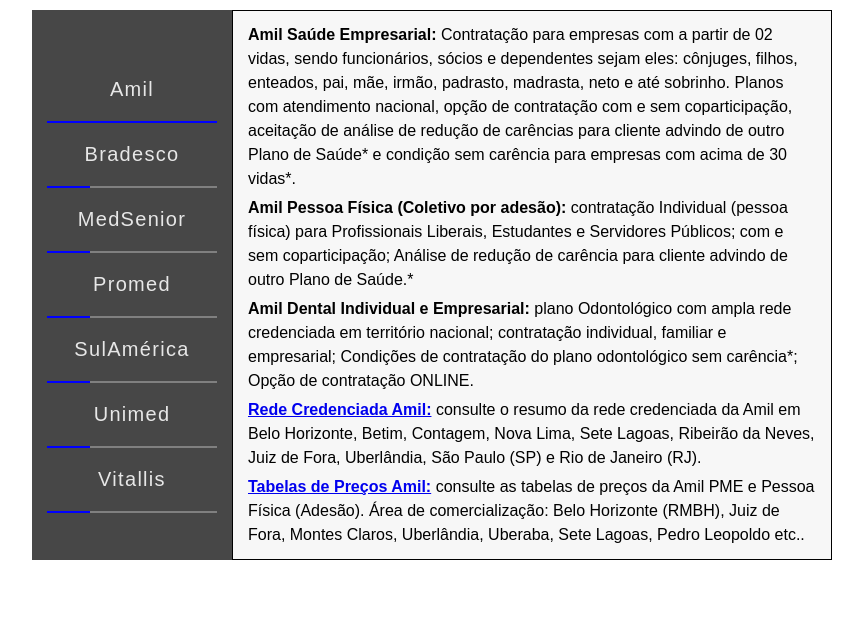
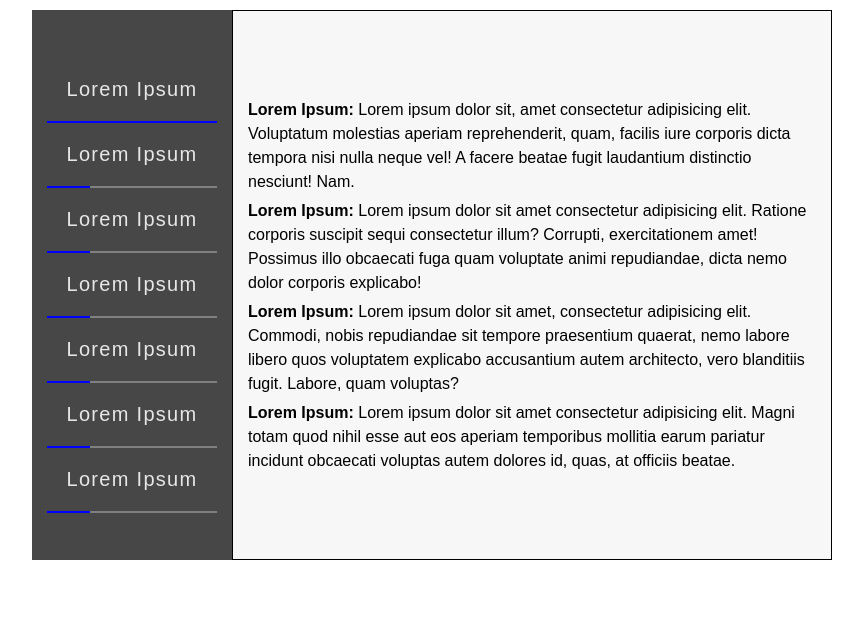
Before and after one commit to bzenky/testeMenuNavegacao, a plain HTML site: page index.html in a window 1280 px wide. Shown: the part 161-800 px from the top of the page, without its empty margins (208-1071 px from the left). Drawn offline with Linux system fonts and the light colour scheme.

Commit message:
fill and change text to lorem ipsum

```diff
--- a/index.html
+++ b/index.html
@@ -10,71 +10,90 @@
 <body>
   <div class="container">
     <div class="title">
-      Principais Planos de Saúde
+      Lorem Lorem Ipsum
     </div>
     <div class="card">
       <div id="list" class="list">
-        <a href="#" class="link active">Amil</a>
-        <a href="#" class="link">Bradesco</a>
-        <a href="#" class="link">MedSenior</a>
-        <a href="#" class="link">Promed</a>
-        <a href="#" class="link">SulAmérica</a>
-        <a href="#" class="link">Unimed</a>
-        <a href="#" class="link">Vitallis</a>
+        <a href="#" class="link active">Lorem Ipsum</a>
+        <a href="#" class="link">Lorem Ipsum</a>
+        <a href="#" class="link">Lorem Ipsum</a>
+        <a href="#" class="link">Lorem Ipsum</a>
+        <a href="#" class="link">Lorem Ipsum</a>
+        <a href="#" class="link">Lorem Ipsum</a>
+        <a href="#" class="link">Lorem Ipsum</a>
       </div>
       <div class="textCard">
         <div class="text active">
-          <p><strong>Amil Saúde Empresarial:</strong> Contratação para empresas com a partir de 02 vidas, sendo funcionários, sócios e dependentes sejam eles: cônjuges, filhos, enteados, pai, mãe, irmão, padrasto, madrasta, neto e até sobrinho. Planos com atendimento nacional, opção de contratação com e sem coparticipação, aceitação de análise de redução de carências para cliente advindo de outro Plano de Saúde* e condição sem carência para empresas com acima de 30 vidas*.</p>
+          <p><strong>Lorem Ipsum:</strong> Lorem ipsum dolor sit, amet consectetur adipisicing elit. Voluptatum molestias aperiam reprehenderit, quam, facilis iure corporis dicta tempora nisi nulla neque vel! A facere beatae fugit laudantium distinctio nesciunt! Nam.</p>
 
-          <p><strong>Amil Pessoa Física (Coletivo por adesão):</strong> contratação Individual (pessoa física) para Profissionais Liberais, Estudantes e Servidores Públicos; com e sem coparticipação; Análise de redução de carência para cliente advindo de outro Plano de Saúde.*</p>
+          <p><strong>Lorem Ipsum:</strong> Lorem ipsum dolor sit amet consectetur adipisicing elit. Ratione corporis suscipit sequi consectetur illum? Corrupti, exercitationem amet! Possimus illo obcaecati fuga quam voluptate animi repudiandae, dicta nemo dolor corporis explicabo!</p>
 
-          <p><strong>Amil Dental Individual e Empresarial:</strong> plano Odontológico com ampla rede credenciada em território nacional; contratação individual, familiar e empresarial; Condições de contratação do plano odontológico sem carência*; Opção de contratação ONLINE.</p>
+          <p><strong>Lorem Ipsum:</strong> Lorem ipsum dolor sit amet, consectetur adipisicing elit. Commodi, nobis repudiandae sit tempore praesentium quaerat, nemo labore libero quos voluptatem explicabo accusantium autem architecto, vero blanditiis fugit. Labore, quam voluptas?</p>
 
-          <p><strong><a href="amil/rede-credenciada-amil.pdf" target="_blank">Rede Credenciada Amil:</a></strong> consulte o resumo da rede credenciada da Amil em Belo Horizonte, Betim, Contagem, Nova Lima, Sete Lagoas, Ribeirão da Neves, Juiz de Fora, Uberlândia, São Paulo (SP) e Rio de Janeiro (RJ).</p>
-
-          <p><strong><a href="amil/tabelas.html" target="_blank">Tabelas de Preços Amil:</a></strong> consulte as tabelas de preços da Amil PME e Pessoa Física (Adesão). Área de comercialização: Belo Horizonte (RMBH), Juiz de Fora, Montes Claros, Uberlândia, Uberaba, Sete Lagoas, Pedro Leopoldo etc..</p>
-
+          <p><strong>Lorem Ipsum:</strong> Lorem ipsum dolor sit amet consectetur adipisicing elit. Magni totam quod nihil esse aut eos aperiam temporibus mollitia earum pariatur incidunt obcaecati voluptas autem dolores id, quas, at officiis beatae.</p>
         </div>
         <div class="text">
-          <p><strong>Bradesco Saúde Empresarial:</strong> contratação Bradesco Saúde Empresa a partir de 03 vidas*; Plano com atendimento em Belo Horizonte: Rede Perfil; Plano Bradesco Saúde com atendimento Nacional: Nacional Flex, TOP Nacional, Plus e Premium. Planos com ou sem coparticipação; Análise de redução de carências para empresa advinda de outro plano de saúde*. Plano sem carência para empresas com no mínimo 30 vidas;</p>
+          <p><strong>Lorem Ipsum:</strong> Lorem ipsum dolor sit amet consectetur adipisicing elit. Optio necessitatibus quia, hic rem cumque mollitia qui dolor molestiae veritatis beatae voluptatem consectetur iure, corporis suscipit maxime placeat obcaecati, eveniet praesentium.</p>
 
-          <p><strong>Bradesco Saúde Pessoa Física (Coletivo por Adesão):</strong> contratação Bradesco Saúde Individual (coletivo por adesão) para Médicos, Advogados, Engenheiros, Servidores Públicos, Dentista etc.; Planos com e sem coparticipação; Análise de redução de carência para clientes advindos de outro Plano de Saúde.*</p>
+          <p><strong>Lorem Ipsum:</strong> Lorem ipsum dolor sit amet consectetur adipisicing elit. Rerum, libero! Alias expedita enim modi sapiente ad nisi tempora! Alias totam commodi sapiente qui ipsam voluptas, culpa consequatur dicta vitae inventore.</p>
 
-          <p><strong>Bradesco Dental Individual e Empresarial:</strong> ampla rede credenciada em território nacional; Opções de contratação do plano Bradesco Dental individual e empresarial;</p>
+          <p><strong>Lorem Ipsum:</strong> Lorem ipsum dolor sit amet consectetur adipisicing elit. Nihil odit earum quaerat ipsum nam non soluta asperiores pariatur dolor, accusantium dolores nostrum totam magnam exercitationem sunt eius natus. Soluta, accusamus!</p>
 
-          <p><a href="bradesco/rede-credenciada-bradesco.pdf" target="_blank"><strong>Rede Credenciada Bradesco Saúde:</strong></a> consulte o resumo da rede credenciada do Bradesco Saúde em Belo Horizonte, Betim, Contagem, Nova Lima, Lagoa Santa, Pedro Leopoldo, Sete Lagoas, Santa Luzia, Uberlândia e Vespasiano.</p>
-
-          <p><a href="bradesco/tabelas.html" target="_blank"><strong>Tabelas de Preços Bradesco Saúde:</strong></a> consulte as tabelas de preços Bradesco Saúde Individual (coletivo por adesão) e Empresarial (SPG).</p>
+          <p><strong>Lorem Ipsum:</strong> Lorem ipsum dolor sit amet consectetur adipisicing elit. Necessitatibus asperiores repellat ab voluptatibus aperiam amet cupiditate doloribus in error magni quisquam, inventore minima, maxime architecto consequatur sequi enim impedit ipsam.</p>
         </div>
         <div class="text">
-          <p>MedSênior: Plano de Saúde para Terceira Idade</p>
+          <p>Lorem Ipsum: Lore Lore IP IP</p>
 
-          <p>É um plano que não se preocupa apenas com os atendimentos ambulatoriais e hospitalares, também cuida da sua saúde de forma preventiva. Sua extensa equipe de profissionais é composta por médicos, enfermeiros, nutricionistas, assistentes sociais e psicólogos.</p>
+          <p>Lorem ipsum dolor sit amet consectetur adipisicing elit. Modi, atque. Facere at deleniti qui quibusdam porro dicta, expedita atque alias eius inventore autem beatae nulla. Sit veritatis nobis inventore accusamus?</p>
 
           <ul>
-            <li>Único plano especializado na 3ª Idade;</li>
-            <li>Programa de Medicina Preventiva MedSênior;</li>
-            <li>Oficinas de Saúde e Bem-estar;</li>
-            <li>Núcleo de Medicina Preventiva MedSênior;</li>
-            <li>Plano de Cuidado Assistencial.</li>
+            <li>Lorem, ipsum dolor sit amet consectetur adipisicing elit;</li>
+            <li>Lorem, ipsum dolor sit amet consectetur adipisicing elit;</li>
+            <li>Lorem, ipsum dolor sit amet consectetur adipisicing elit;</li>
+            <li>Lorem, ipsum dolor sit amet consectetur adipisicing elit;</li>
+            <li>Lorem, ipsum dolor sit amet consectetur adipisicing elit;</li>
           </ul>
 
-          <p><strong><a href="medsenior/tabelas.html" target="_blank">Tabelas de Preços MedSênior:</strong></a> consulte a tabela de preços da MedSênior - Plano de Saúde para Melhor Idade.</p>
+          <p><strong>Lorem Ipsum</strong></a> Lorem ipsum dolor sit amet consectetur adipisicing elit. Libero quaerat ex necessitatibus sapiente hic ipsum harum quis suscipit illo, alias quia id porro odit repellat accusamus mollitia fugit quam atque.</p>
         </div>
-        <div class="text">Teste 4</div>
         <div class="text">
-          <p><strong>Sul América Saúde PME: contratação Sul América Saúde para empresa com partir de 03 vidas; Planos com atendimento Nacional:</strong> Análise de redução de carências para clientes advindos de outros planos de saúde*; Planos sem carência para empresas a partir de 10 beneficiários (exceto pré existência)*;</p>
+          <p><strong>Lorem Ipsum:</strong> Lorem ipsum dolor sit amet consectetur adipisicing elit. Officia eligendi iusto ab fugit commodi? Architecto nulla sed maiores? Cumque quaerat temporibus possimus! Deleniti ullam laudantium officia quo non voluptates suscipit.</p>
 
-          <p><strong>Sul América Saúde Pessoa Física (Coletivo por Adesão):</strong> contratação do Plano Sul América Saúde Individual (adesão) para Profissionais Liberais, Estudantes e Servidores Públicos; Planos com e sem coparticipações; Análise de redução de carência para clientes advindos de outros Planos de Saúde*;</p>
+          <p><strong>Lorem Ipsum:</strong> Lorem ipsum dolor sit amet consectetur adipisicing elit. Nostrum eaque est impedit saepe reprehenderit, deserunt perspiciatis voluptatem iure, suscipit, amet in consectetur ad corporis animi eum consequatur sit molestias repellendus!</p>
 
-          <p><strong>Sul América Dental:</strong> ampla rede credenciada em território nacional; contratação empresarial a partir de 03 vidas; opções de contratação do plano sem carência*;</p>
+          <p><strong>Lorem Ipsum:</strong> Lorem ipsum dolor sit amet consectetur, adipisicing elit. Consequuntur saepe cupiditate aut corporis cum id reprehenderit sequi dolorem sint vitae sapiente sed, placeat, tenetur, esse voluptatum explicabo error ipsum ut?</p>
 
-          <p><strong><a href="sul_america/rede_sulamerica.pdf" target="_blank">Rede Credenciada Sul América Saúde:</a></strong> consulte o resumo da rede credenciada da Sul América em Belo Horizonte, Betim, Contagem, Divinópolis, Nova Lima, Ribeirão da Neves, Juiz de Fora, Uberlândia, Sete Lagoas etc;</p>
+          <p><strong>Lorem Ipsum:</strong> Lorem ipsum dolor, sit amet consectetur adipisicing elit. Id sequi delectus aperiam, magni perferendis tenetur quos autem modi cupiditate ducimus corporis similique? Debitis distinctio amet tempore odit earum vel quod!</p>
+        </div>
+        <div class="text">
+          <p><strong>Lorem ipsum:</strong> dolor sit amet consectetur adipisicing elit. Fugiat, rem sint iusto deserunt dolorem quia quisquam autem cum, vitae natus nemo soluta ab porro id ducimus impedit eum explicabo distinctio!;</p>
 
-          <p><strong><a href="sul_america/tabelas.html" target="_blank">Tabelas de Preços Sul América Saúde:</a></strong> consulte as tabelas de preços da Sul América Saúde Pessoa Física (adesão) e Empresarial.</p>
+          <p><strong>Lorem Ipsum:</strong> Lorem ipsum dolor, sit amet consectetur adipisicing elit. Earum nemo vero quam nihil veniam non quisquam amet magnam, sequi perspiciatis ad, rem doloribus quos doloremque. Omnis dolores quas iure numquam.;</p>
+
+          <p><strong>Lorem Ipsum:</strong> Lorem ipsum dolor sit amet consectetur adipisicing elit. Dolorum adipisci architecto quo laudantium optio dolore dolor nisi molestiae ab provident. Non, sequi quisquam. Itaque ad aperiam eos obcaecati suscipit accusamus.;</p>
+
+          <p><strong>Lorem Ipsum:</strong> Lorem ipsum dolor sit amet consectetur adipisicing elit. Amet optio sapiente, quibusdam, rerum voluptatibus ex ducimus dolore natus tempora esse quo velit, maiores fugit iusto vel omnis quasi pariatur ut.;</p>
+
+          <p><strong>Lorem Ipsum:</strong> Lorem ipsum dolor sit amet consectetur adipisicing elit. Magni voluptas natus provident consectetur earum recusandae architecto aut officia facere fuga aspernatur sit, cupiditate fugit aperiam quasi. Quas mollitia dolorem cupiditate.</p>
         </div>
-        <div class="text">Teste 6</div>
-        <div class="text">Teste 7</div>
+        <div class="text">
+          <p><strong>Lorem Ipsum:</strong> Lorem ipsum dolor sit amet consectetur adipisicing elit. Molestias nisi voluptate, cumque alias placeat culpa. Quos voluptate non consectetur, nesciunt numquam nulla expedita officiis labore laboriosam earum accusantium voluptatibus iusto.</p>
+
+          <p><strong>Lorem Ipsum:</strong> Lorem ipsum dolor sit amet consectetur adipisicing elit. Fuga architecto repellat distinctio quo et magni error ratione fugit, hic autem repudiandae, totam quia accusamus vero dignissimos laboriosam incidunt voluptatem exercitationem.</p>
+
+          <p><strong>Lorem Ipsum:</strong> Lorem ipsum, dolor sit amet consectetur adipisicing elit. Exercitationem magnam commodi ipsum, rem iure aspernatur porro veniam delectus laborum tempora eos inventore officiis beatae. Esse velit commodi amet temporibus sit.</p>
+
+          <p><strong>Lorem Ipsum:</strong> Lorem ipsum dolor sit amet consectetur adipisicing elit. Et nihil veniam, quibusdam deserunt porro exercitationem quod numquam saepe, ad magnam sapiente optio consectetur nobis blanditiis. Et hic accusamus explicabo illum.</p>
+        </div>
+        <div class="text">
+          <p><strong>Lorem Ipsum:</strong> Lorem, ipsum dolor sit amet consectetur adipisicing elit. Harum ipsum beatae ab excepturi explicabo amet culpa tempore quo voluptas eveniet molestiae aspernatur facere, delectus inventore illo corporis quibusdam impedit sed.</p>
+
+          <p><strong>Lorem Ipsum:</strong> Lorem ipsum dolor sit, amet consectetur adipisicing elit. Voluptatibus quo corporis magni quos, eveniet voluptatum accusantium reprehenderit odio tenetur dicta commodi libero, hic error! Rerum maxime dolores placeat consectetur nam!</p>
+
+          <p><strong>Lorem Ipsum:</strong> Lorem ipsum dolor sit amet, consectetur adipisicing elit. Tempore, nihil, aliquam id, officiis odio saepe incidunt doloribus ipsa porro eos facere laborum illo aperiam. Modi maxime eum et provident id.</p>
+
+          <p><strong>Lorem Ipsum:</strong> Lorem ipsum dolor, sit amet consectetur adipisicing elit. Ut delectus at quod voluptatem amet ratione quis. Eum dicta sequi laborum? Ratione labore necessitatibus officiis. Culpa libero labore eligendi cum dignissimos.</p>
+        </div>
       </div>
     </div>
   </div>
```
